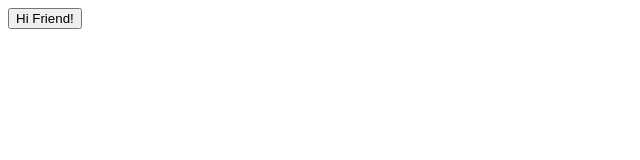
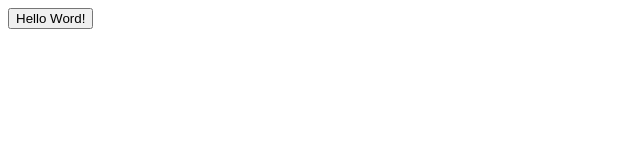
Before and after one commit to laishortega/wdd230, a plain HTML site: page index.html in a window 1280 px wide. Shown: the full height of the page, 0-640 px from the left. Drawn offline with Linux system fonts and the light colour scheme.

Commit message:
Second Initial

```diff
--- a/index.html
+++ b/index.html
@@ -25,6 +25,6 @@ function greetUser() {
 </head>
 
 <body>
-    <button type="button" onclick="greetUser()">Hi Friend!</button>
+    <button type="button" onclick="greetUser()">Hello Word!</button>
 </body>
 </html>
```
